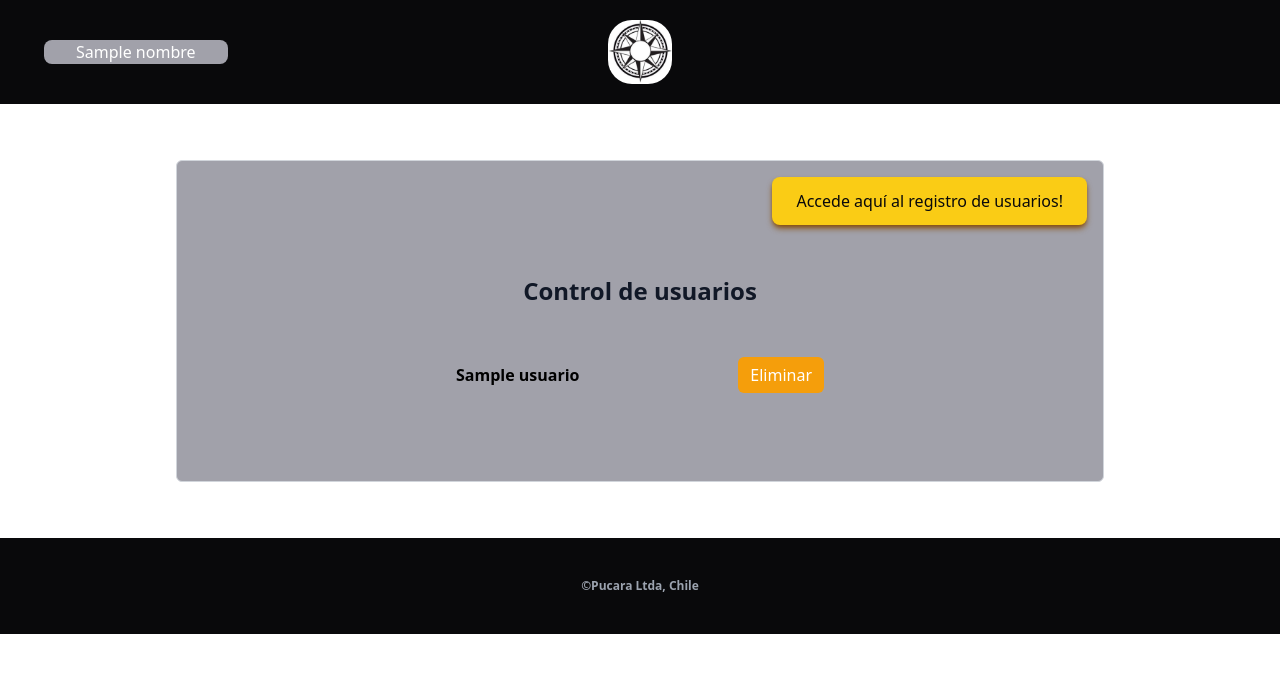
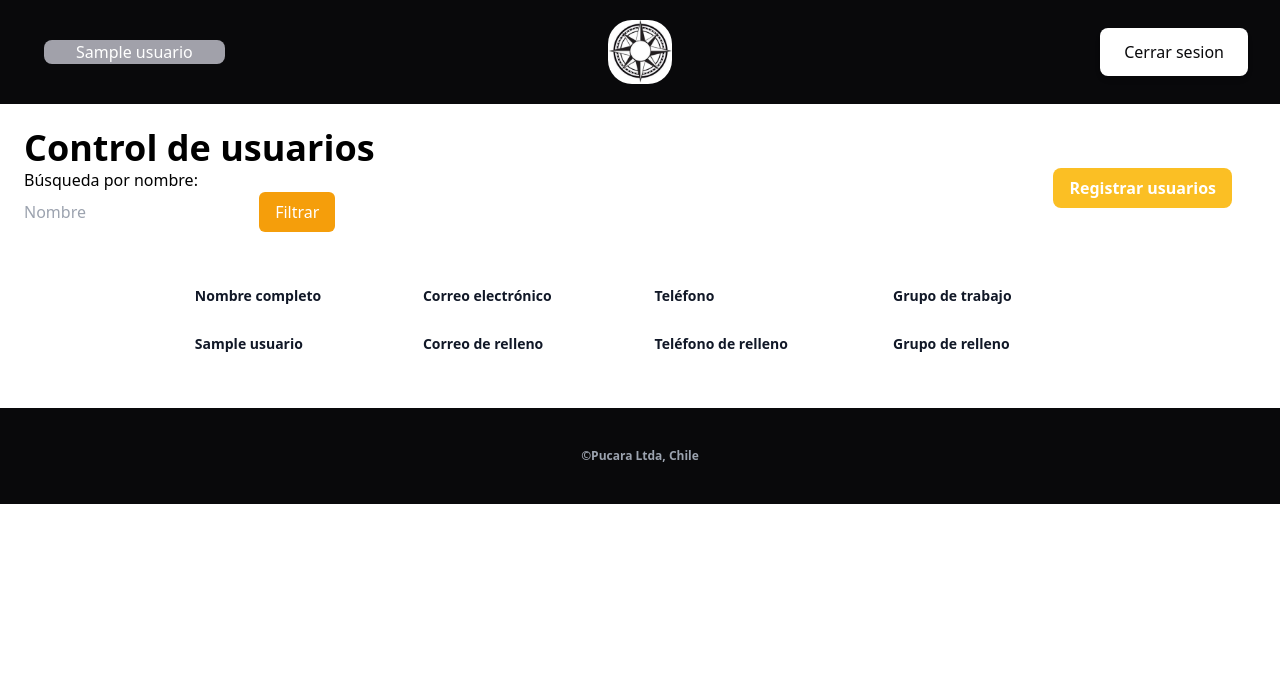
Before and after one commit to Franco-Marchese/pucara-web, a Django app: template appUsuarios/templates/usuarios.html in a window 1280 px wide. Shown: the top 673 px of the page. Run offline with Django 4.2, Linux system fonts and the light colour scheme; the template is opened without the code that fills it: most values are stand-ins (such as "Sample title", 1, 10 or a date in 2020); some libraries are stand-ins or nearby versions.

Commit message:
Modificaciones parciales a la vista de control de usuarios

```diff
--- a/appCentral/templates/registros.html
+++ b/appCentral/templates/registros.html
@@ -2,7 +2,6 @@
 {% load static %}
 
 {% block menu %}
-
 <div class="mx-5 py-6 h-screen">
   <div class="bg-zinc-400 h-2/3">
     <!--Introducción-->
--- a/appUsuarios/templates/login.html
+++ b/appUsuarios/templates/login.html
@@ -21,7 +21,7 @@
                     </div>
 
                     <div>
-                        <button type="submit" class="flex w-full justify-center rounded-md bg-amber-500 px-3 py-1.5 text-sm font-semibold leading-6 text-white hover:bg-amber-500 focus-visible:outline focus-visible:outline-2 focus-visible:outline-offset-2 focus-visible:outline-orange-600">iniciar sesión</button>
+                        <button type="submit" class="flex w-full justify-center rounded-md bg-amber-500 px-3 py-1.5 text-sm font-semibold leading-6 text-white hover:bg-amber-500 focus-visible:outline focus-visible:outline-2 focus-visible:outline-offset-2 focus-visible:outline-orange-600">Iniciar sesión</button>
                     </div>
                 </div>
 
--- a/appUsuarios/templates/usuario-base.html
+++ b/appUsuarios/templates/usuario-base.html
@@ -15,13 +15,20 @@
       <!--Identificador de usuario activo-->
       <div class="flex items-center">
           <p
-          class="bg-zinc-400 text-white mx-6 px-8 rounded-lg"> {{ nombre }} </p>
+          class="bg-zinc-400 text-white mx-6 px-8 rounded-lg"> {{ usuario.nombre }} </p>
       </div>
       <!--Logo de Pucara-->
       <div>
           <img alt="logo" src="{% static 'img\logo.jpg' %}" class="h-16 w-16 mx-auto rounded-3xl"/>
       </div>
       <!--Para cerrar sesión activa-->
+      <div class="flex justify-end items-center">
+        <a
+        href="{% url 'egreso' %}" class=" mx-3  bg-white py-3 px-6 text-center text-zinc-950 font-medium rounded-lg shadow-md "> Cerrar sesion </a>
+        {% comment %} <a
+        href="{% url 'registros' %}"
+        class="bg-white py-3 px-6 text-center text-zinc-950 font-medium rounded-lg shadow-md mx-6"> Inicio </a> {% endcomment %}
+      </div>
 
       <div class="flex justify-end items-center">
           {% if user.is_authenticated %}
--- a/appUsuarios/templates/usuarios.html
+++ b/appUsuarios/templates/usuarios.html
@@ -2,31 +2,64 @@
 {% load static %}
 
 {% block usuarios %}
-<div class="bg-white px-8 sm:px-6 lg:px-44">
-  <div class="bg-zinc-400 flex my-14 items-center justify-center px-4 py-8 sm:px-6 lg:px-8 border border-gray-300 rounded-md relative">
-    <div class="my-4">
-      <a href="{% url "registrar" %}" class="absolute top-4 right-4 bg-yellow-400 py-3 px-6 text-center text-zinc-950 font-medium rounded-lg shadow-yellow-800 shadow-md hover:shadow-yellow-600 hover:shadow-lg">
-        Accede aquí al registro de usuarios!
-      </a>
+<div class="bg-white">
+  <div class="mt-6">
+    <div class="grid grid-cols-4 mx-6">
+      <!--División para parte de filtrado-->
+      <div class="col-span-3">
+        <h2 class="text-4xl font-semibold">Control de usuarios</h2>
+        <form action="." method="POST" class="flex">
+          {% csrf_token %}
+          <div class="">
+            <p class="font-medium">Búsqueda por nombre:</p>
+            <input type="text" name="tracto" placeholder="Nombre" maxlength="25" class="rounded-md">
+            <button class="bg-amber-500 text-white px-4 py-2 rounded-md" type="submit">
+              Filtrar
+            </button>
+          </div>
+        </form>
+      </div>
+      <!--División para botón al registro de usuarios-->
+      <div class="flex items-center justify-end px-6">
+        <a href="{% url "registrar" %}" class="bg-amber-400 text-white font-semibold rounded-lg px-4 py-2">
+          Registrar usuarios
+        </a>
+      </div>
     </div>
-
-    <div class="w-full max-w-sm space-y-10 py-8 my-4">
-      <h2 class="mt-8 text-center text-2xl font-bold leading-9 text-gray-900">Control de usuarios</h2>
-      <ul>
+    <!--División para muestra de resultados-->
+    <div class="grid grid-cols-7 mt-6">
+      <table class="col-start-2 col-span-5">
+        <thead>
+          <tr>
+            <th scope="col" class="py-3.5 pl-4 pr-3 text-left text-sm font-semibold text-gray-900 sm:pl-3"> Nombre completo </th>
+            <th scope="col" class="py-3.5 pl-4 pr-3 text-left text-sm font-semibold text-gray-900 sm:pl-3"> Correo electrónico </th>
+            <th scope="col" class="py-3.5 pl-4 pr-3 text-left text-sm font-semibold text-gray-900 sm:pl-3"> Teléfono </th>
+            <th scope="col" class="py-3.5 pl-4 pr-3 text-left text-sm font-semibold text-gray-900 sm:pl-3"> Grupo de trabajo </th>
+          </tr>
+        </thead>
+        <tbody>
+          {% for e in usuarios %}
+          <tr>
+            <td scope="col" class="py-3.5 pl-4 pr-3 text-left text-sm font-semibold text-gray-900 sm:pl-3"> {{ e.nombre}} </td>
+            <td scope="col" class="py-3.5 pl-4 pr-3 text-left text-sm font-semibold text-gray-900 sm:pl-3"> Correo de relleno </td>
+            <td scope="col" class="py-3.5 pl-4 pr-3 text-left text-sm font-semibold text-gray-900 sm:pl-3"> Teléfono de relleno </td>
+            <td scope="col" class="py-3.5 pl-4 pr-3 text-left text-sm font-semibold text-gray-900 sm:pl-3"> Grupo de relleno </td>
+          </tr>
+          {% endfor %}
+        </tbody>
+      </table>
+      {% comment %} <ul class="col-start-2 col-span-5 bg-red-500">
         {% for e in usuarios %}
         <li class="flex items-center justify-between p-2">
-          <span class="font-semibold">{{ e.nombre }}</span>
-          <a href="{% url 'eliminar' e.id %}" class="bg-amber-500 text-white px-3 py-1.5 rounded-md ml-auto">
+          <span class="">{{ e.nombre }}</span>
+          <a href="{% url 'eliminar' e.id %}" class="">
             Eliminar
           </a>
         </li>
         {% endfor %}
-      </ul>
+      </ul> {% endcomment %}
     </div>
   </div>
 </div>
 
-
-
-
 {% endblock %}
--- a/pucaraweb/settings.py
+++ b/pucaraweb/settings.py
@@ -88,7 +88,7 @@ DATABASES = {
         'ENGINE': 'django.db.backends.mysql',
         'NAME': 'pucara',
         'USER': 'root',
-        'PASSWORD': 'teyson0802@',
+        'PASSWORD': 'ottotorapilontai',
         'HOST': 'localhost',
         'PORT': '',
     }
```
Also changed, not shown: appCentral/templates/central-base.html (+9 -8 lines), appCentral/views.py (+5 -5 lines), appUsuarios/views.py (+7 -1 lines), theme/static/css/dist/styles.css (+65 -37 lines). Lines whose indentation alone changed are shown as unchanged.
